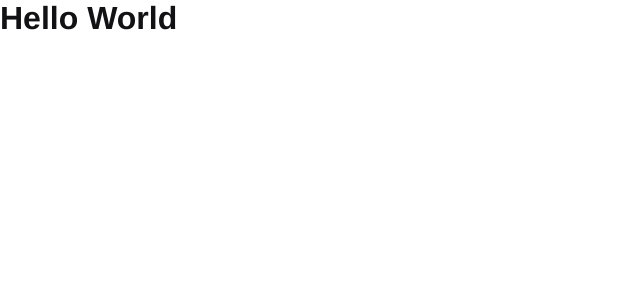
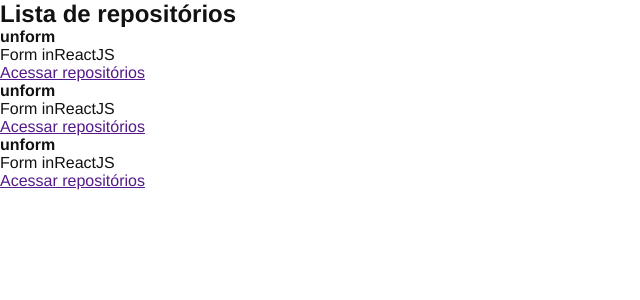
Before and after one commit to Samuca-sys/github-explorer, a React app: page / in a window 1280 px wide. Shown: the top 300 px of the page, without its empty margins (0-640 px from the left). Built offline with nearby package versions, Linux system fonts and the light colour scheme.

Commit message:
add import repositoryList component

```diff
--- a/src/App.jsx
+++ b/src/App.jsx
@@ -1,5 +1,7 @@
+import { RepositoryList } from './components/RepositoryList'
 import './styles/global.scss'
 
 export function App() {
-  return <h1>Hello World</h1>
+  return <RepositoryList />
+
 }
```
